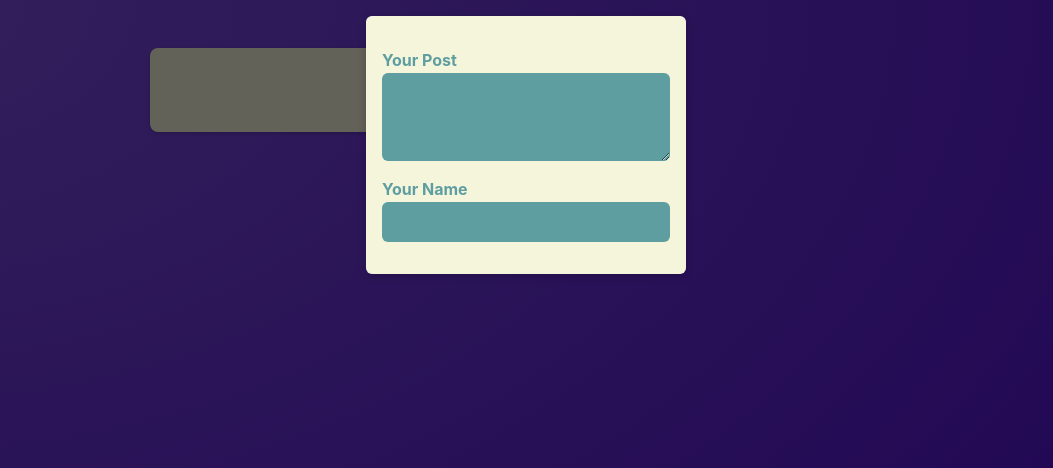
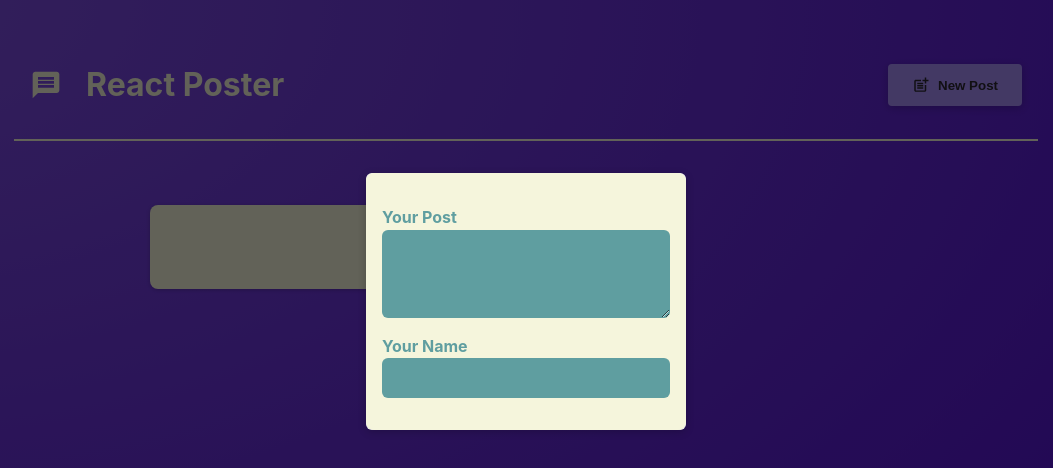
Before and after one commit to mazenaboelanin/post-app, a React (Vite) app: page / in a window 1280 px wide. Shown: the top 468 px of the page, without its empty margins (114-1167 px from the left). Built offline with nearby package versions, Linux system fonts and the light colour scheme.

Commit message:
handle show and hide modal in App.jsx

```diff
--- a/src/App.jsx
+++ b/src/App.jsx
@@ -1,10 +1,31 @@
+import { useState } from 'react';
+
+import MainHeader from "./components/MainHeader";
 import PostsList from "./components/PostsList";
 
 function App() {
+
+  const [modalIsVisible, setModalIsVisible] = useState(true);
+
+  function showModalHandler() {
+    setModalIsVisible(true);
+  }
+
+  function hideModalHandler() {
+    setModalIsVisible(false);
+  }
+
+
   return (
-    <main>
-      <PostsList />
-    </main>
+    <>
+      <MainHeader onCreatePost={showModalHandler}  />
+      <main>
+        <PostsList
+          isPosting={modalIsVisible}
+          onStopPosting={hideModalHandler}
+        />
+      </main>
+    </>
   );
 }
 
--- /dev/null
+++ b/src/components/MainHeader.jsx
@@ -0,0 +1,22 @@
+import { MdPostAdd, MdMessage } from 'react-icons/md';
+
+import classes from './MainHeader.module.css';
+
+function MainHeader({ onCreatePost }) {
+  return (
+    <header className={classes.header}>
+      <h1 className={classes.logo}>
+        <MdMessage />
+        React Poster
+      </h1>
+      <p>
+        <button className={classes.button} onClick={onCreatePost}>
+          <MdPostAdd size={18} />
+          New Post
+        </button>
+      </p>
+    </header>
+  );
+}
+
+export default MainHeader;
--- /dev/null
+++ b/src/components/MainHeader.module.css
@@ -0,0 +1,36 @@
+.header {
+  /* padding: 2rem 10%; */
+  margin: 2rem 10%;
+  padding: 1rem;
+  text-align: center;
+  display: flex;
+  justify-content: space-between;
+  align-items: center;
+  border-bottom: 2px solid beige;
+}
+
+.logo {
+  font-size: 2rem;
+  display: flex;
+  gap: 1.5rem;
+  align-items: center;
+  color: beige;
+}
+
+.button {
+  display: inline-flex;
+  align-items: center;
+  gap: 0.5rem;
+  padding: 0.75rem 1.5rem;
+  background-color: #a990fb;
+  color: #2a2630;
+  border: none;
+  border-radius: 4px;
+  box-shadow: 0 2px 8px rgba(0, 0, 0, 0.2);
+  cursor: pointer;
+  font-weight: bold;
+}
+
+.button:hover {
+  background-color: beige;
+}
--- a/src/components/PostsList.jsx
+++ b/src/components/PostsList.jsx
@@ -5,14 +5,9 @@ import NewPost from './NewPost';
 import Modal from './Modal';
 import classes from './PostsList.module.css'
 
-function PostsList() {
-  const [modalIsVisible, setModalIsVisible] = useState(true);
+function PostsList({isPosting, onStopPosting}) {
   const [enteredBody, setEnteredBody] = useState('');
   const [enteredAuthor, setEnteredAuthor] = useState('');
-
-  function hideModalHandler() {
-    setModalIsVisible(false);
-  }
 
   function changeBodyHandler(event) {
     setEnteredBody(event.target.value);
@@ -24,8 +19,8 @@ function PostsList() {
 
   let modalContent;
 
-  if(modalIsVisible){
-    modalContent = <Modal onClose={hideModalHandler}>
+  if(isPosting){
+    modalContent = <Modal onClose={onStopPosting}>
     <NewPost
       onBodyChange={changeBodyHandler}
       onAuthorChange={changeAuthorHandler}
```
